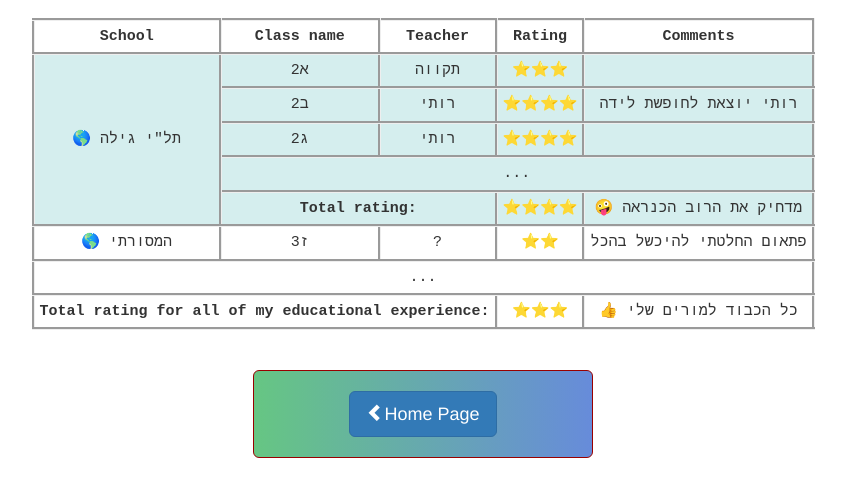
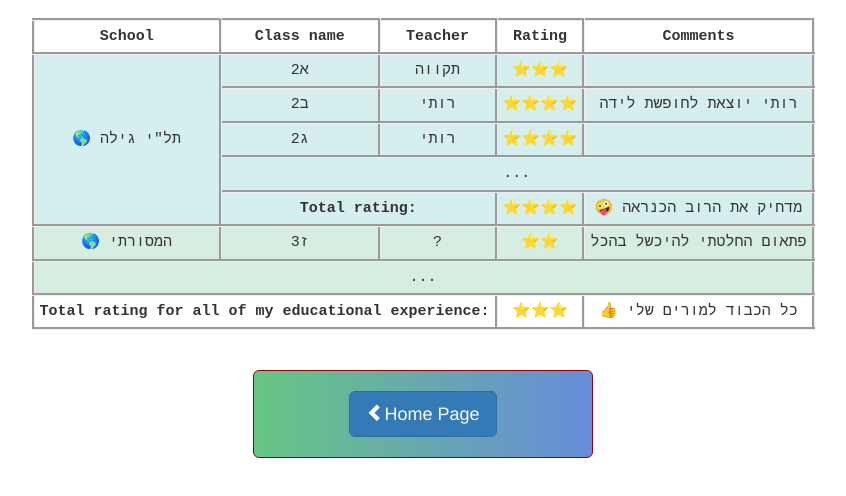
Before and after one commit to shaharmes/Projects-main, a website: page schools.html in a window 1280 px wide. Shown: the part 82-578 px from the top of the page, without its empty margins (217-1063 px from the left). Drawn offline with nearby package versions, Linux system fonts and the light colour scheme.

Commit message:
project1

```diff
--- a/schools.html
+++ b/schools.html
@@ -48,14 +48,14 @@
               <td>⭐⭐⭐⭐</td>
               <td dir="rtl">מדחיק את הרוב הכנראה &#129322</td>
             </tr>
-            <tr class="schools2">
+            <tr class="school2">
               <td dir="rtl">המסורתי <a href="https://goo.gl/maps/XTgUHU87BZahhuNB7" target="_blank">&#127758</a></td>
               <td dir="rtl">ז3</td>
               <td dir="rtl">?</td>
               <td>⭐⭐</td>
               <td dir="rtl">פתאום החלטתי להיכשל בהכל</td>
             </tr>
-            <tr class="schools2">
+            <tr class="school2">
               <td colspan="5">...</td>
             </tr>
             <tr>
```
